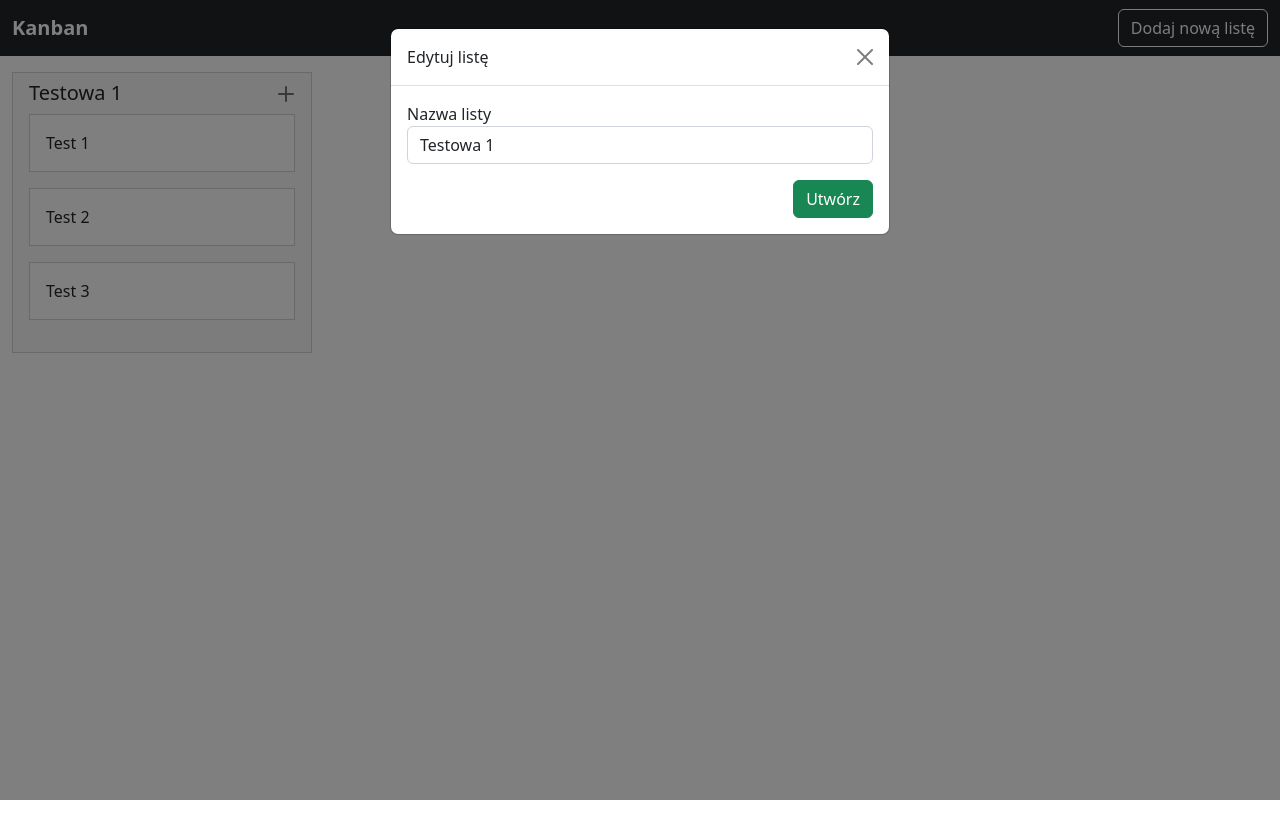
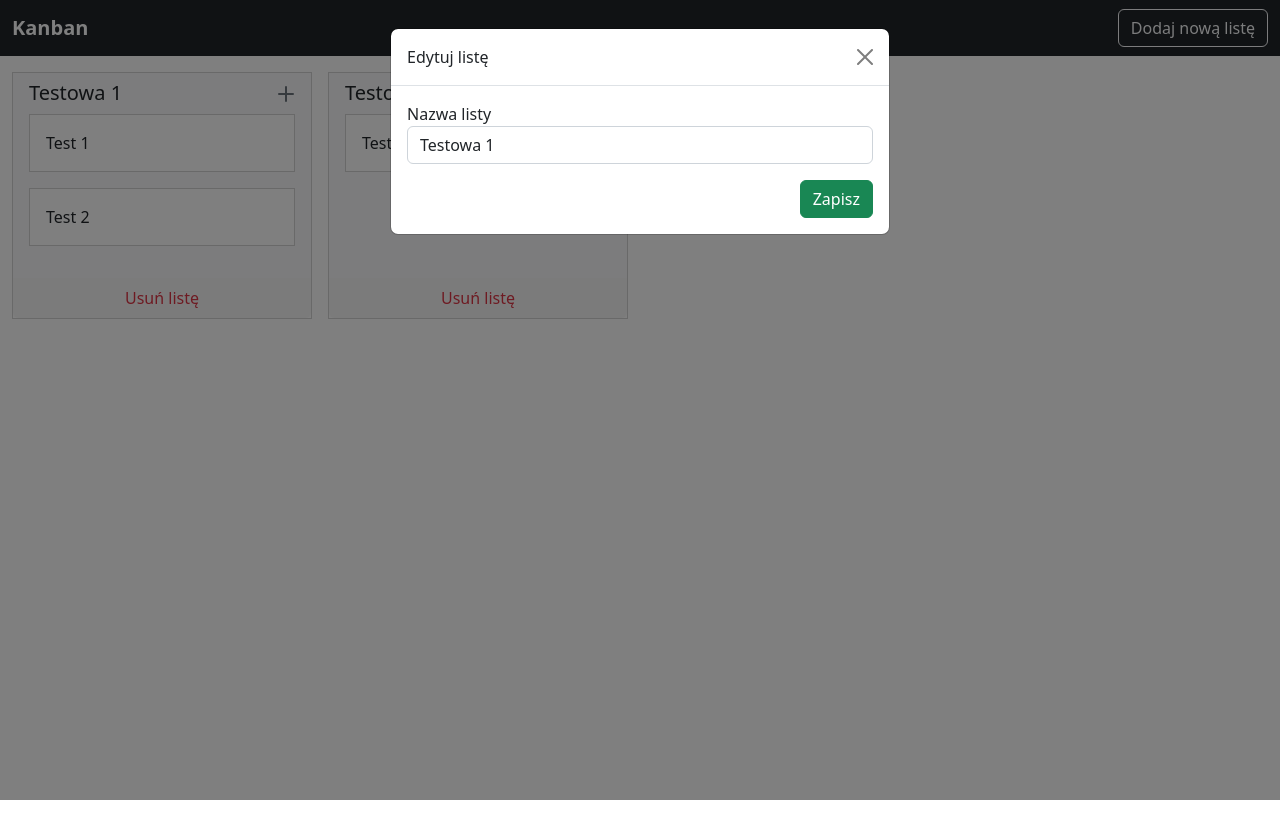
Before and after one commit to marekke/wse-kanban, a React (Create React App) app: page / in a window 1280 px wide. Both pictures are taken after a click on the element "Testowa 1". Shown: the top 838 px of the page. Built offline with nearby package versions, Linux system fonts and the light colour scheme.

Commit message:
refactor storu

```diff
--- a/src/app/store.ts
+++ b/src/app/store.ts
@@ -51,7 +51,7 @@ function saveToLocalStorage(state: RootState) {
 const store = configureStore({
     reducer: rootReducer,
     devTools: process.env.NODE_ENV !== 'production',
-    preloadedState: loadFromLocalStorage(),
+    // preloadedState: loadFromLocalStorage(),
     // middleware: (getDefaultMiddleware) => getDefaultMiddleware().concat(thunk),
 });
 store.subscribe(() => saveToLocalStorage(store.getState()));
--- a/src/feature/card/cardSlice.ts
+++ b/src/feature/card/cardSlice.ts
@@ -1,8 +1,10 @@
 import { createSlice } from '@reduxjs/toolkit'
 import type { PayloadAction } from '@reduxjs/toolkit'
+import {listActions} from "../list";
 
 export interface Card {
     id: number,
+    listID: number,
     title: string,
     content: string
 }
@@ -14,16 +16,19 @@ export interface CardState {
 const initialState = {
     1: {
         id: 1,
+        listID: 1,
         title: "Test 1",
         content: "Test test test",
     },
     2: {
         id: 2,
+        listID: 1,
         title: "Test 2",
         content: "Test test test",
     },
     3: {
         id: 3,
+        listID: 2,
         title: "Test 3",
         content: "Test test test",
     }
@@ -36,8 +41,21 @@ const cardSlice = createSlice({
         create(state, action: PayloadAction<Card>) {
             state[action.payload.id] = action.payload;
         },
+        removeMultiple(state, action: PayloadAction<number[]>) {
+            action.payload.forEach(id => delete state[id]);
+        }
     },
+    extraReducers: (builder) => {
+        builder
+            .addCase(listActions.remove, (state : CardState, action : PayloadAction<number>) => {
+                for (const id in state) {
+                    if (state[id].listID === action.payload) {
+                        delete state[id];
+                    }
+                }
+            })
+    }
 })
 
-export const { create } = cardSlice.actions
+export const { create, removeMultiple } = cardSlice.actions
 export default cardSlice.reducer
--- a/src/feature/card/index.ts
+++ b/src/feature/card/index.ts
@@ -1,5 +1,7 @@
 import * as cardSelectors from './selectors';
+import {create, removeMultiple} from "./cardSlice";
 
+export const cardActions = {create, removeMultiple};
 export {default as cardReducer, create, type Card, type CardState} from "./cardSlice";
 export {default as CardView} from "./components/CardView";
 export {default as CardListItem} from "./components/CardListItem";
--- a/src/feature/card/selectors.ts
+++ b/src/feature/card/selectors.ts
@@ -1,9 +1,8 @@
 import {ApplicationState} from "../../app/store";
+import {Card} from "./cardSlice";
 
 export const getCards = (state: ApplicationState) => Object.values(state.card);
 export const getCardByID = (state: ApplicationState, id: number) => state.card[id];
 export const getCardsByListID = (state: ApplicationState, listID: number) => {
-    const cardsID = state.list[listID].cardsID;
-    console.log(cardsID);
-    return getCards(state).filter(card => cardsID.includes(card.id));
+    return getCards(state).filter((card: Card) => card.listID === listID);
 }
--- a/src/feature/list/components/ListCreate.tsx
+++ b/src/feature/list/components/ListCreate.tsx
@@ -7,7 +7,7 @@ export default function ListCreate() {
     const dispatch = useDispatch();
 
     function formSubmitHandler(title: string) {
-        dispatch(create({title, cardsID: []}));
+        dispatch(create({title}));
         dispatch(hide());
     }
 
--- a/src/feature/list/components/ListForm.tsx
+++ b/src/feature/list/components/ListForm.tsx
@@ -14,6 +14,11 @@ export default function ListForm({list, submitHandler}: ListFormProps) {
         submitHandler(title);
     }
 
+    // let removeButton;
+    // if (list) {
+    //     removeButton = <button className="btn btn-danger">Usuń</button>;
+    // }
+
     return (
         <>
             <form onSubmit={handleSubmit}>
@@ -21,10 +26,11 @@ export default function ListForm({list, submitHandler}: ListFormProps) {
                     <label>Nazwa listy</label>
                     <input type="text" className="form-control" onChange={e => setTitle(e.target.value)} value={title}/>
                 </div>
-                <div className="text-end mt-3">
-                    <button type="submit" className="btn btn-success">Utwórz</button>
+                <div className="mt-3">
+                    <button type="submit" className="btn btn-success float-end">Zapisz</button>
                 </div>
             </form>
+
         </>
     );
 }
--- a/src/feature/list/components/ListView.tsx
+++ b/src/feature/list/components/ListView.tsx
@@ -2,7 +2,7 @@ import {Plus} from "react-bootstrap-icons";
 import {useDispatch, useSelector} from "react-redux";
 import {ApplicationState} from "../../../app/store";
 import {CardListItem, cardSelectors} from "../../card";
-import {List} from "../listSlice";
+import {List, remove} from "../listSlice";
 import {useModalAction} from "../../modalAction";
 
 interface ListViewProps {
@@ -13,13 +13,18 @@ export default function ListView({list}: ListViewProps) {
     const cardsData = useSelector((state: ApplicationState) => cardSelectors.getCardsByListID(state, list.id));
     const cards = cardsData.map(card => <CardListItem key={card.id} card={card} />);
     const {showUpdateListModal} = useModalAction();
+    const dispatch = useDispatch();
 
+    function clickRemoveListHandler(e: any) {
+        e.preventDefault();
+        dispatch(remove(list.id));
+    }
 
     return (
-        <div className="card rounded-0 me-3" onClick={() => {showUpdateListModal(list.id)}} style={{width: '300px'}}>
+        <div className="card rounded-0 me-3" style={{width: '300px'}}>
             <div className="card-body pt-2 bg-light">
                 <div className="mb-2">
-                    <h5 className="card-title d-inline" style={{cursor: "pointer"}}>{list.title}</h5>
+                    <h5 onClick={() => {showUpdateListModal(list.id)}} className="card-title d-inline" style={{cursor: "pointer"}}>{list.title}</h5>
                     <Plus
                         className="float-end fs-2 text-secondary"
                         style={{marginTop: "-3px", marginRight: "-7px"}}
@@ -27,6 +32,10 @@ export default function ListView({list}: ListViewProps) {
                 </div>
 
                 {cards}
+
+            </div>
+            <div className="card-footer border-0 text-center text-danger float-end">
+                <a onClick={clickRemoveListHandler} className="m-0 text-decoration-none text-danger" href="#">Usuń listę</a>
             </div>
         </div>
     );
--- a/src/feature/list/index.ts
+++ b/src/feature/list/index.ts
@@ -1,8 +1,8 @@
 import * as listSelectors from './selectors';
-import {create, update} from './listSlice';
+import {create, update, remove} from './listSlice';
 
 export const listActions = {
-    create, update
+    create, update, remove
 }
 
 export {
--- a/src/feature/list/listSlice.ts
+++ b/src/feature/list/listSlice.ts
@@ -4,12 +4,11 @@ import {generateIDForEntity} from "../../utils/IDGeneratator";
 export interface List {
     id: number,
     title: string,
-    cardsID: number[]
+    cardsOrder: number[]
 }
 
 export interface INewList {
     title: string,
-    cardsID: number[]
 }
 
 export interface IUpdateList {
@@ -25,7 +24,12 @@ const initialState: ListState = {
     1: {
         id: 1,
         title: 'Testowa 1',
-        cardsID: [1,2,3]
+        cardsOrder: []
+    },
+    2: {
+        id: 2,
+        title: 'Testowa 2',
+        cardsOrder: []
     }
 }
 
@@ -37,14 +41,18 @@ const listSlice = createSlice({
             const newID = generateIDForEntity(state);
             state[newID] = {
                 id: newID,
-                ...action.payload
+                ...action.payload,
+                cardsOrder: []
             };
         },
         update(state, action: PayloadAction<IUpdateList>) {
             state[action.payload.id].title = action.payload.title
+        },
+        remove(state, action: PayloadAction<number>) {
+            delete state[action.payload];
         }
     }
 });
 
-export const { create, update } = listSlice.actions;
+export const { create, update, remove } = listSlice.actions;
 export default listSlice.reducer;
```
